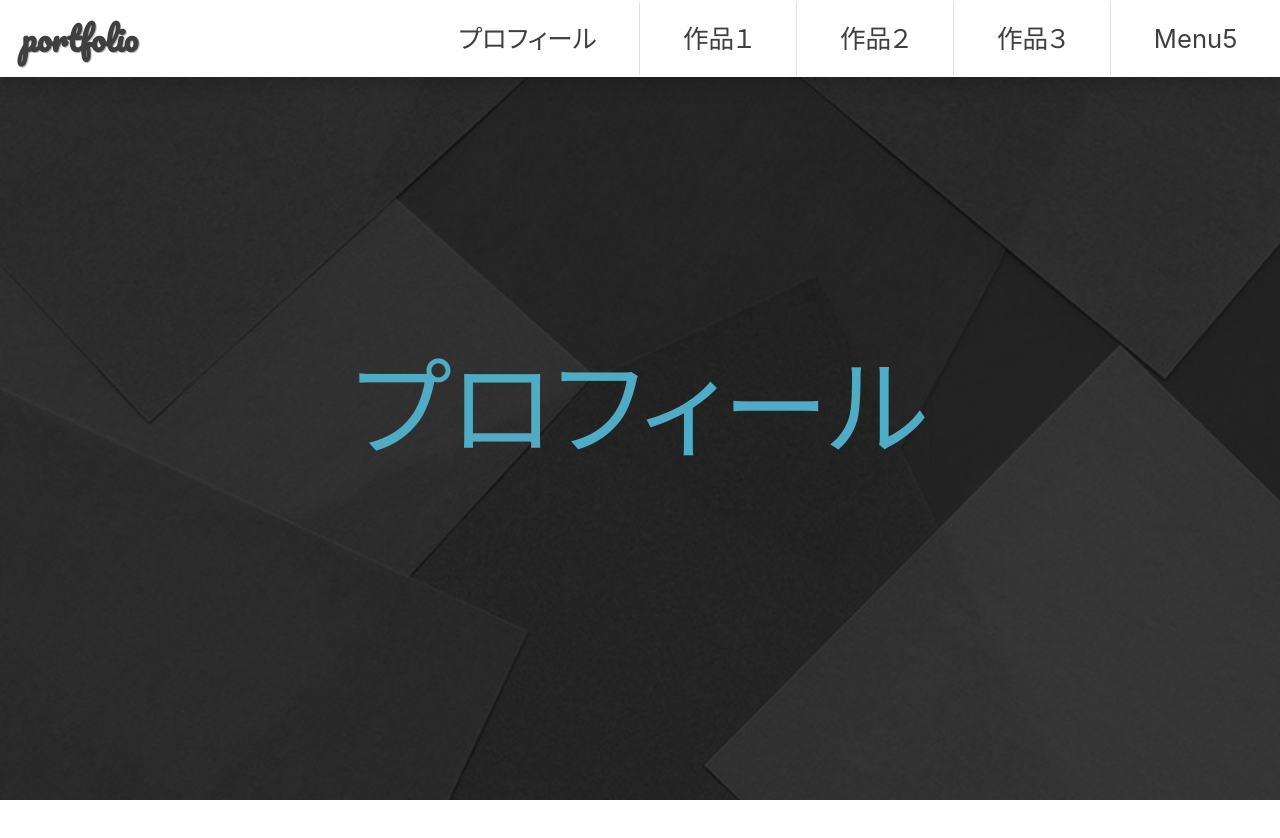
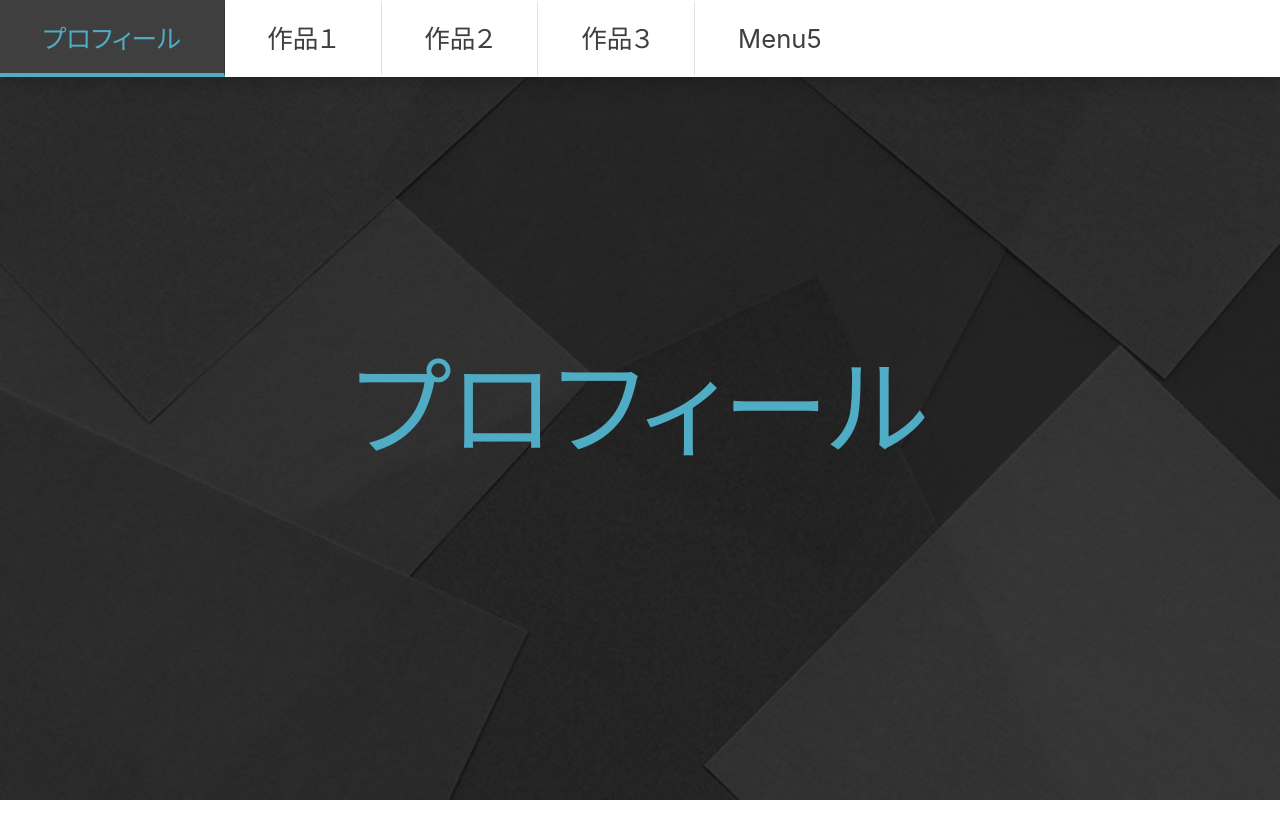
Before and after one commit to Kondo-yuki/kondo-yuki.github.io, a plain HTML site: page index.html in a window 1280 px wide. Shown: the top 838 px of the page. Drawn offline with Linux system fonts and the light colour scheme.

Commit message:
Update index.html

```diff
--- a/index.html
+++ b/index.html
@@ -9,7 +9,6 @@
 </head>
 <body>
     <header class="global-nav">
-        <h1>portfolio</h1>
         <nav class="menu">
             <ul>
                 <li><a href="#sec1">プロフィール</a></li>
```
